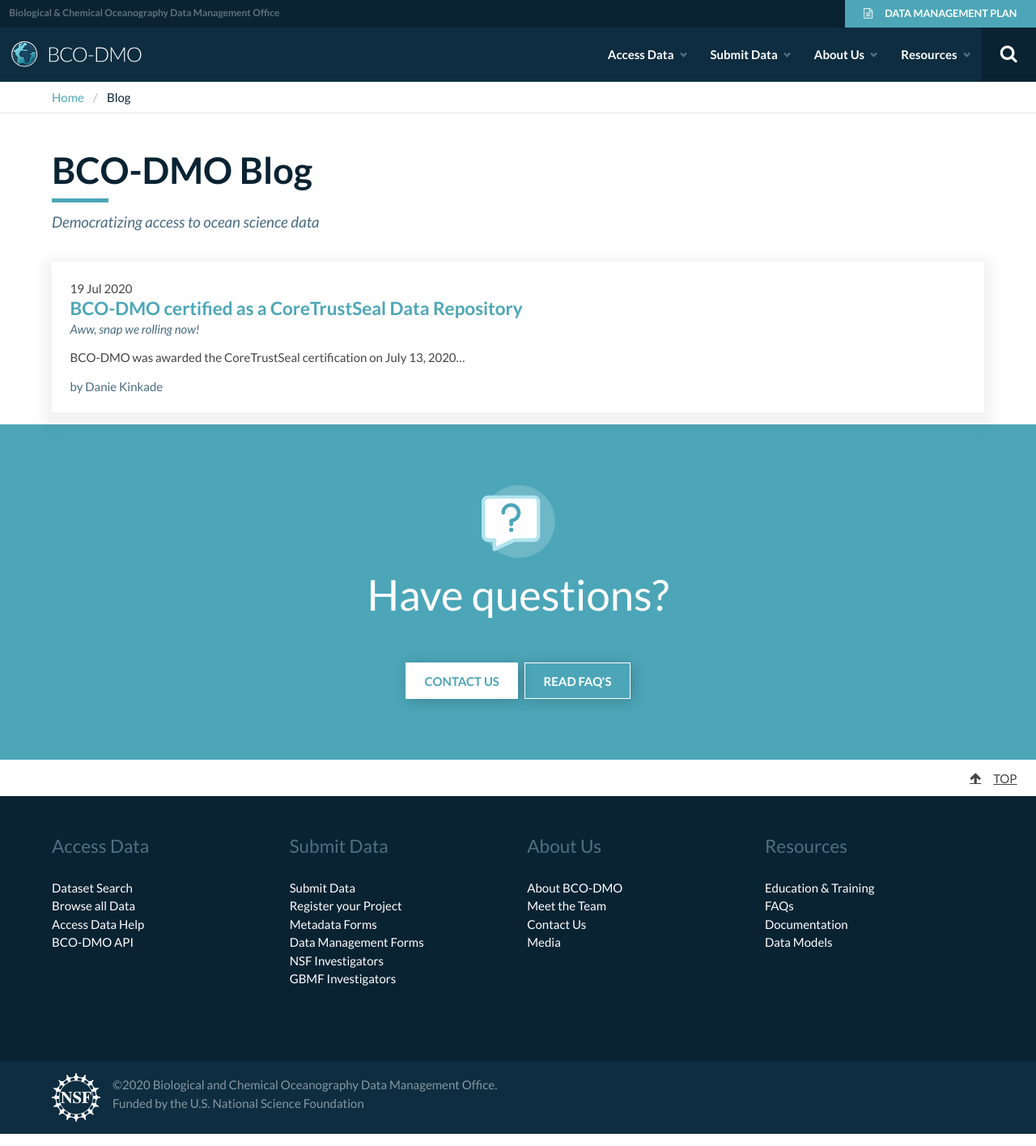
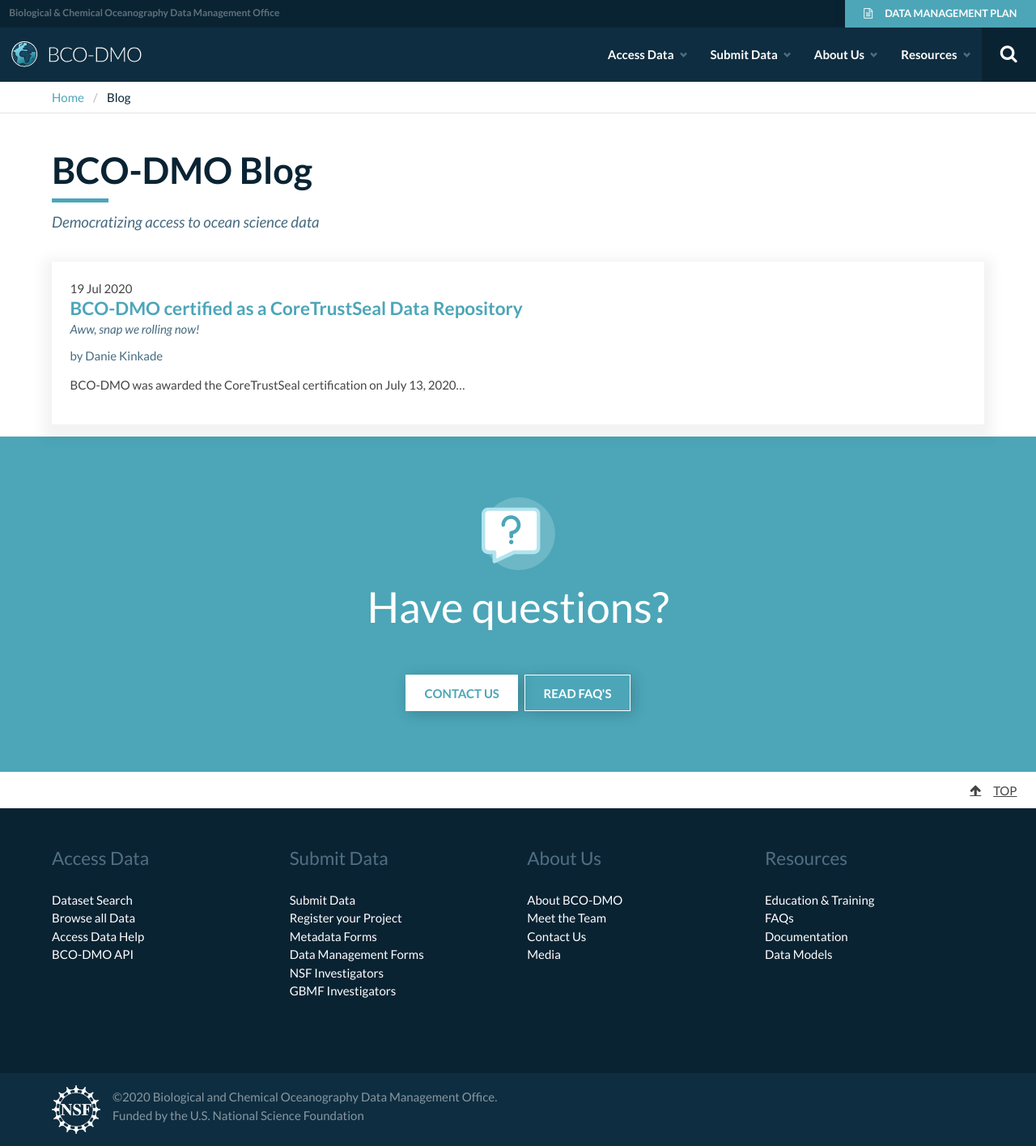
Before and after one commit to BCODMO/blog.bco-dmo.org, a Jekyll site: the page built from index.html, in a window 1280 px wide. Shown: the whole page at 81% size. Built offline with Jekyll 4.4.1, drawn with Linux system fonts in a browser that asks for light colours.

Commit message:
Update index.html

```diff
--- a/index.html
+++ b/index.html
@@ -28,10 +28,10 @@
           {% if post.subtitle %}
           <p class="subtitle is-6 is-italic">{{ post.subtitle }}</p>
           {% endif %}
+          <p class="subtitle is-6">by {{ author.name }}</p>
           {% if callout %}
           <p>{{ callout }}</p>
           {% endif %}
-          <p class="subtitle is-6">by {{ author.name }}</p>
         </div>
       </div>
     </div>
```
